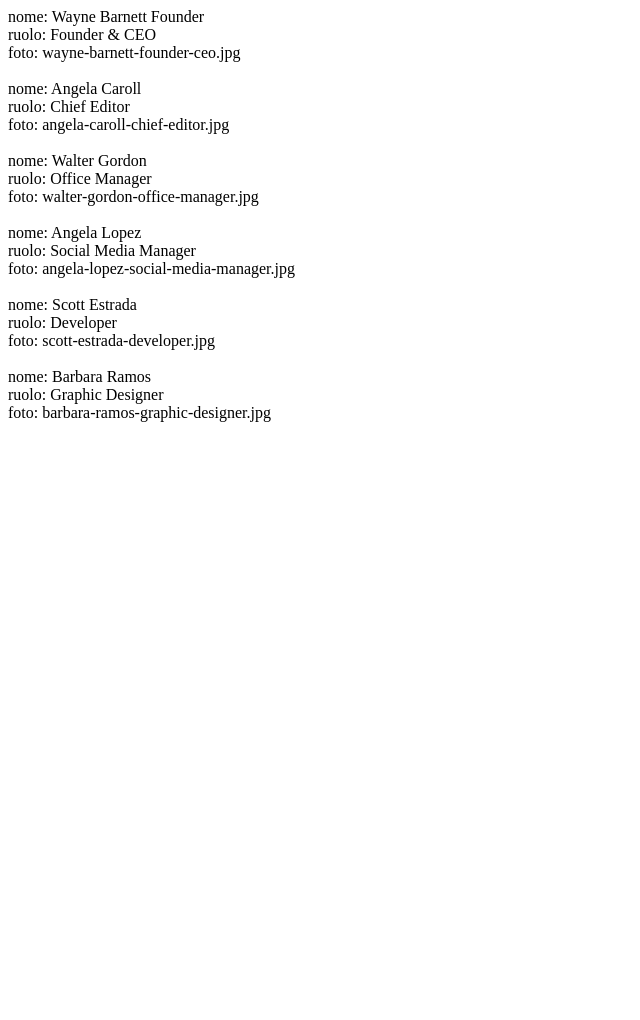
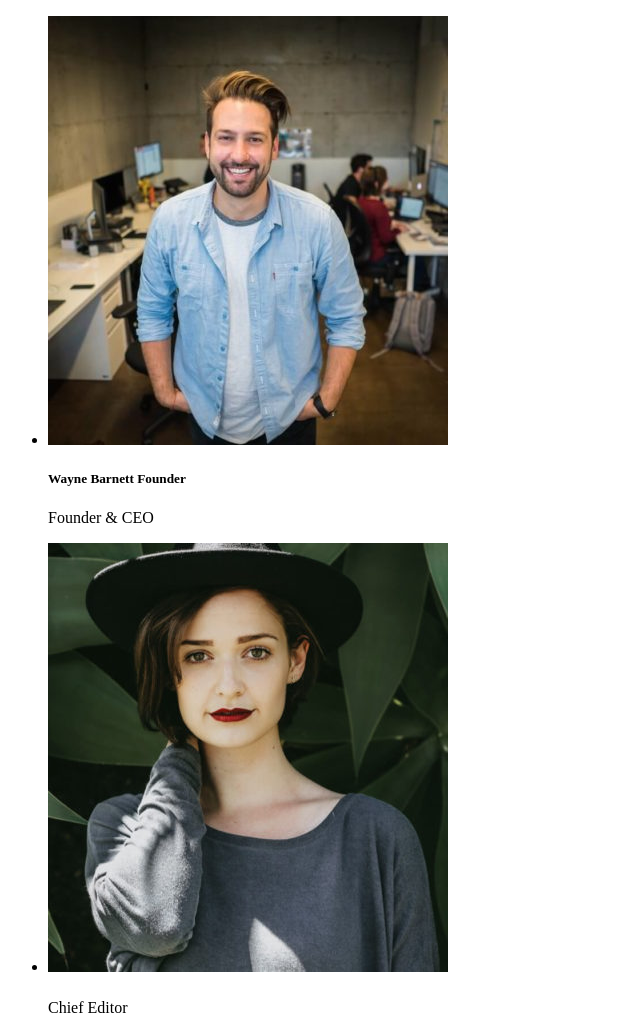
Before and after one commit to AndreaGul/js-our-team, a plain HTML site: page index.html in a window 1280 px wide. Shown: the top 1020 px of the page, without its empty margins (0-640 px from the left). Before the commit the page ends 800 px from the top, so only its background shows below. Drawn offline with Linux system fonts and the light colour scheme.

Commit message:
feat: aggiunta  oggetti nel dom con clone template

```diff
--- a/index.html
+++ b/index.html
@@ -6,6 +6,22 @@
     <title>js-our-team</title>
   </head>
   <body>
+    <main>
+      <ul class="persone">
+        <!-- <li class="persona">
+          <h5 class="nome"></h5>
+          <p class="ruolo"></p>
+          <div><img class="foto" src="" alt="" /></div>
+        </li> -->
+      </ul>
+    </main>
+    <template id="template-persone">
+      <li class="persona">
+        <div class="foto"><img src="" alt="" /></div>
+        <h5 class="nome"></h5>
+        <p class="ruolo"></p>
+      </li>
+    </template>
     <script src="js/main.js"></script>
   </body>
 </html>
--- a/js/main.js
+++ b/js/main.js
@@ -17,7 +17,6 @@ const persone = [
     foto: 'wayne-barnett-founder-ceo.jpg',
   },
   {
-    nome: 'Angela Caroll',
     ruolo: 'Chief Editor',
     foto: 'angela-caroll-chief-editor.jpg',
   },
@@ -43,7 +42,7 @@ const persone = [
   },
 ];
 
-console.log(persone);
+// console.log(persone);
 
 // MILESTONE 1:
 // Stampare su console, per ogni membro del team, le informazioni di nome, ruolo e la stringa della foto
@@ -59,13 +58,46 @@ for (let i = 0; i < persone.length; i++) {
 // MILESTONE 2:
 // Stampare le stesse informazioni su DOM sotto forma di stringhe
 
-const elementBody = document.querySelector('body');
+// const elementBody = document.querySelector('body');
 
-for (let i = 0; i < persone.length; i++) {
-  for (let key in persone[i]) {
-    elementBody.innerHTML += `<div>${key}: ${persone[i][key]}</div>`;
-  }
-  elementBody.innerHTML += `<br>`;
-}
+// for (let i = 0; i < persone.length; i++) {
+//   for (let key in persone[i]) {
+//     elementBody.innerHTML += `<div>${key}: ${persone[i][key]}</div>`;
+//   }
+//   elementBody.innerHTML += `<br>`;
+// }
 
 // Trasmite un inner html possiamo stampare nel main gli elementi stampati in console
+
+//aggiunta degli elementi nel dom tramite il clonamento del template
+//accediamo all'elemento con classe persona del dom
+const elementPersone = document.querySelector('.persone');
+
+//accediamol al template con id template-persone
+const tempaltePersone = document.getElementById('template-persone');
+
+//grazie a un cilco for andiamo a inseirire tutti gli elementi nel dom
+for (let i = 0; i < persone.length; i++) {
+  //definiamo una variabile che ha come valore l'oggetto nell'array
+  const persona = persone[i];
+
+  // ci andiamo a clocare utto il contenuto del frammento nel template Personae
+  const elementTemplatePersona = tempaltePersone.content.cloneNode(true);
+  console.log(elementTemplatePersona);
+
+  //grazie  a querySelecontor e le classi ci andiamo a prendere l'elemento da modificare es. 'elementTemplatePersona.querySelector('.persona .foto img')' rapresenta l'elemento nel dom
+  elementTemplatePersona.querySelector(
+    '.persona .foto img'
+  ).src = `img/${persona.foto}`;
+
+  //se non c'e il nome dell persona nell'oggetto non viene aggiunta
+  if (persona.nome !== undefined) {
+    elementTemplatePersona.querySelector('.persona .nome').innerText =
+      persona.nome;
+  }
+
+  elementTemplatePersona.querySelector('.persona .ruolo').innerText =
+    persona.ruolo;
+
+  elementPersone.append(elementTemplatePersona);
+}
```
